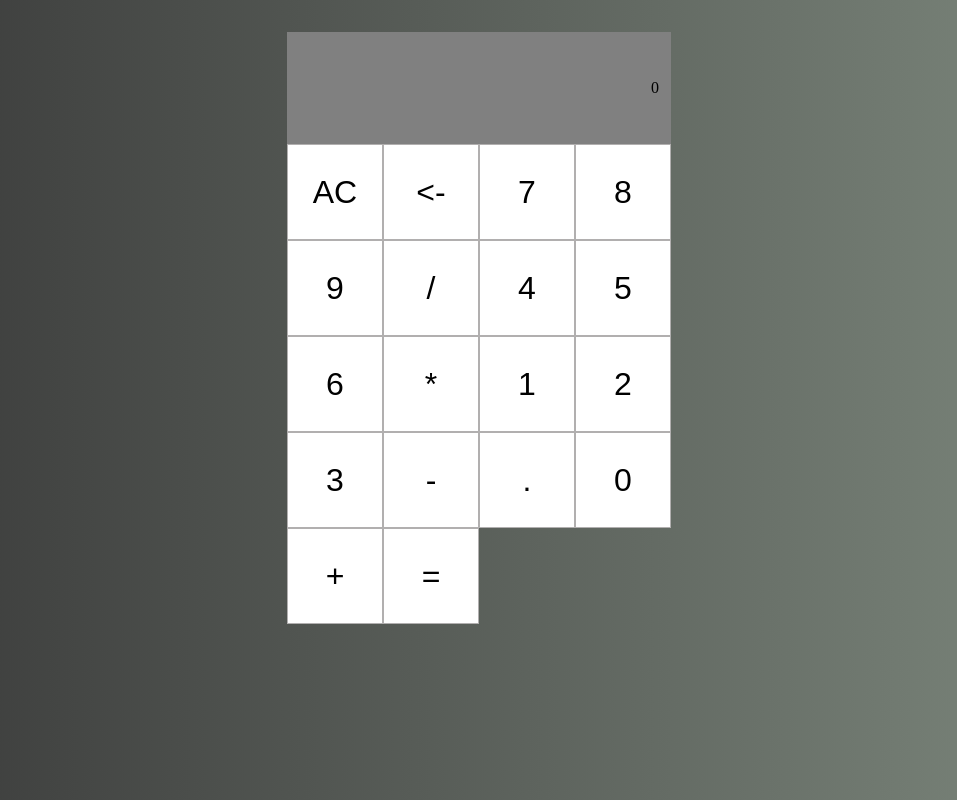
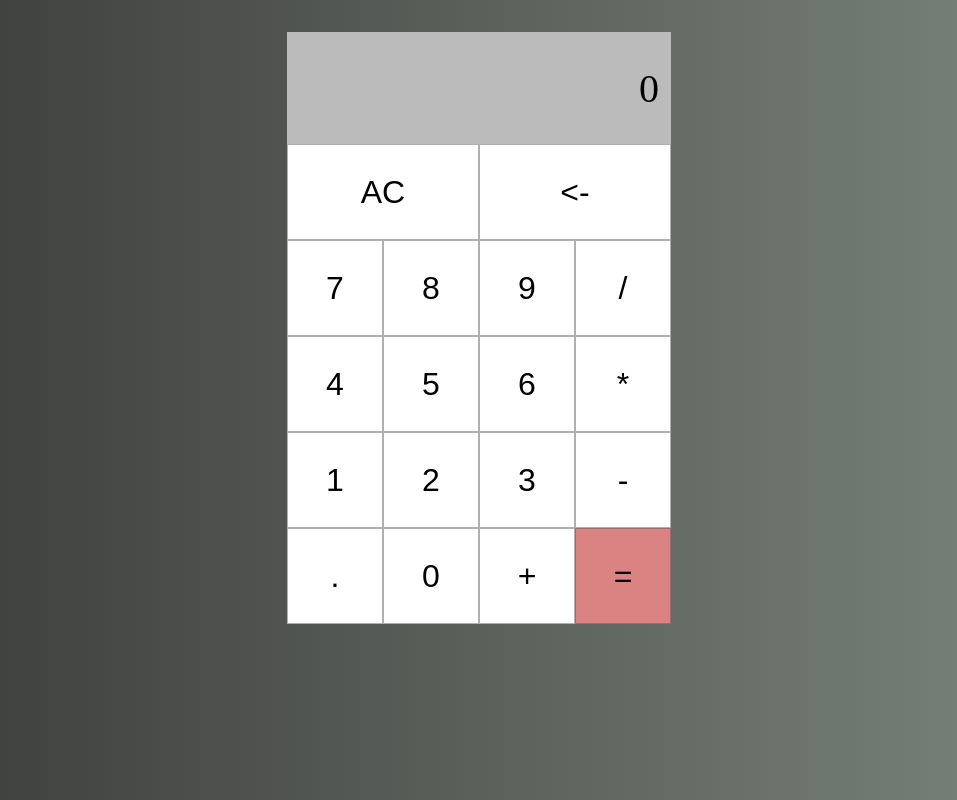
Before and after one commit to saad-ken/Calculator, a React (Create React App) app: page / in a window 1280 px wide. Shown: the whole page, without its empty margins (161-1118 px from the left). Built offline with nearby package versions, Linux system fonts and the light colour scheme.

Commit message:
completed full css

```diff
--- a/src/components/OutputScreen.js
+++ b/src/components/OutputScreen.js
@@ -2,9 +2,9 @@ import React from 'react'
 
 const OutputScreen = ({ans,ques}) => {
     return (
-        <div>
+        <div className='input'>
             {ques ? `(${ques})` : ''}
-            <span>{ans ? `${ans}` : '0'}</span>
+            <span className='result'>{ans ? `${ans}` : '0'}</span>
         </div>
     )
 }
--- a/src/styles/styles.css
+++ b/src/styles/styles.css
@@ -17,7 +17,7 @@ body {
 
 .calculator__result {
   grid-column: 1 /-1;
-  background-color: gray;
+  background-color: rgb(187, 187, 187);
   display: flex;
   flex-direction: column;
   align-items: flex-end;
@@ -34,3 +34,31 @@ body {
   outline: 0;
   background-color: rgb(255, 255, 255);
 }
+
+.keys:hover {
+  background-color: rgb(133, 133, 133);
+}
+
+.keys:nth-child(2) {
+  grid-column: span 2;
+}
+.keys:nth-child(3) {
+  grid-column: span 2;
+}
+
+.keys:last-child {
+  background-color: rgb(219, 130, 130);
+}
+.keys:last-child:hover {
+  background-color: rgb(218, 66, 66);
+}
+
+.input {
+  color: rgb(31, 26, 26);
+  font-size: 1.5rem;
+}
+
+.result {
+  color: rgb(0, 0, 0);
+  font-size: 2.5rem;
+}
```
